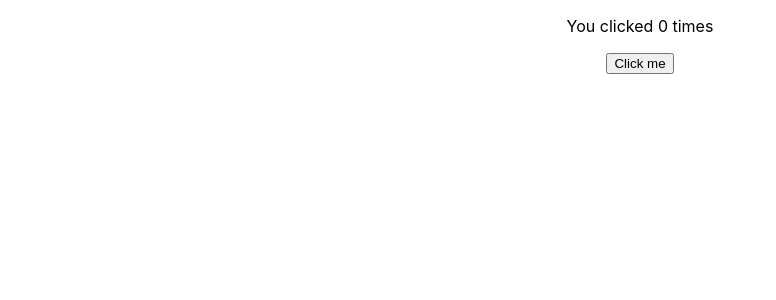
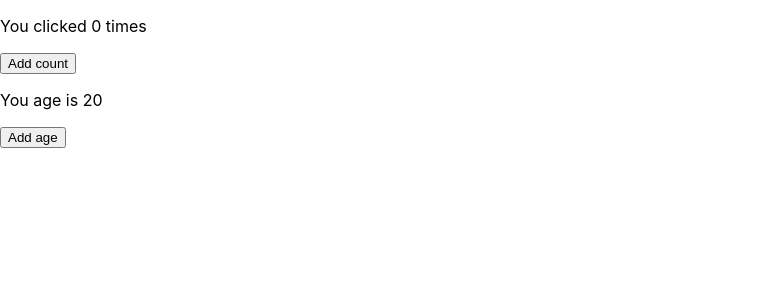
Before and after one commit to jirengu/react-hook-teach, a React (Create React App) app: page / in a window 1280 px wide. Shown: the top 300 px of the page, without its empty margins (0-776 px from the left). Built offline with nearby package versions, Linux system fonts and the light colour scheme.

Commit message:
多state

```diff
--- a/src/App.js
+++ b/src/App.js
@@ -1,13 +1,15 @@
 import React, {useState} from 'react';
-import './App.css';
 
 function App() {
-  const [count, setCount] = useState(0)
+  const [count, setCount] = useState(0);
+  const [age, setAge] = useState(20);
 
   return (
     <div className="App">
       <p>You clicked {count} times</p>
-      <button onClick={() => setCount(count + 1)}> Click me </button>
+      <button onClick={() => setCount(count + 1)}> Add count </button>
+      <p>You age is {age}</p>
+      <button onClick={() => setAge(age + 1)}> Add age </button>
     </div>
   );
 }
```
